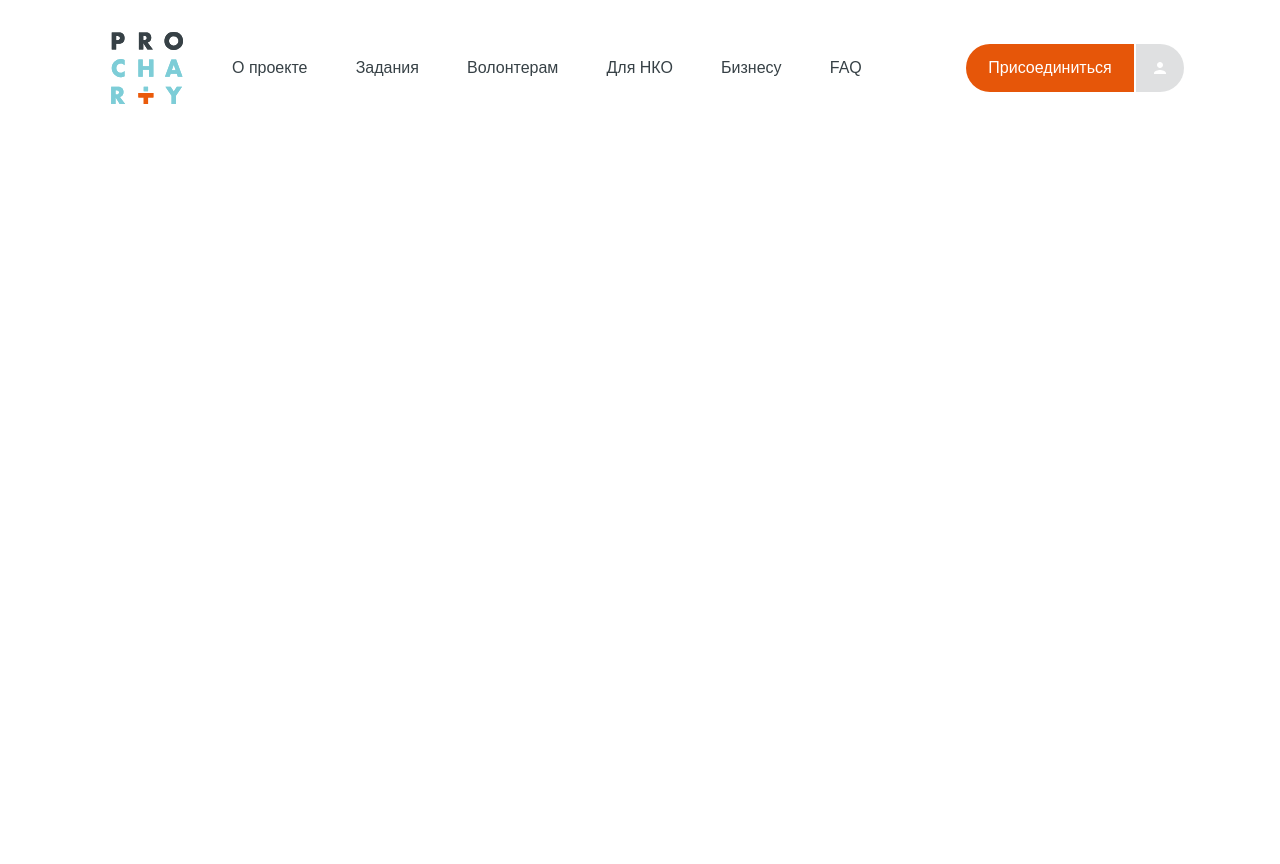
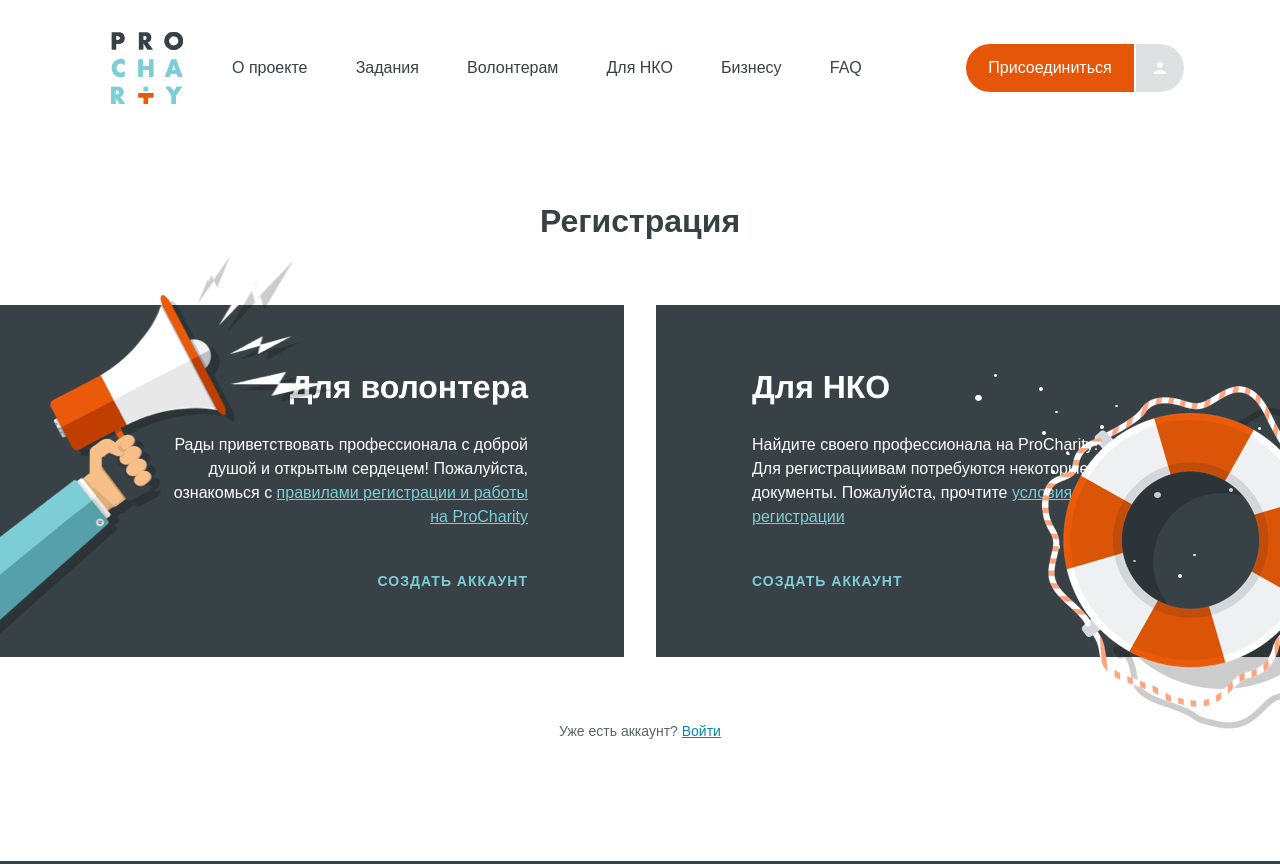
Before and after one commit to realdmitrii/ProCharity, a plain HTML site: page index.html in a window 1280 px wide. Shown: the top 864 px of the page. Before the commit the page ends 800 px from the top, so only its background shows below. Drawn offline with Linux system fonts and the light colour scheme.

Commit message:
choose section

```diff
--- a/index.html
+++ b/index.html
@@ -6,6 +6,7 @@
     <meta name="viewport" content="width=device-width, initial-scale=1.0">
     <title>ProCharity - Личный кабинет волонтера</title>
     <link rel="stylesheet" href="styles/template_styles.css">
+		<link rel="stylesheet" href="styles/styles.css">
 </head>
 <body>
 	<div class="header">
@@ -38,9 +39,42 @@
 		</div>
 	</div>
 	<div class="main">
-		<section>
-			Контент
-		</section>
+		<div class="main__title">Регистрация</div>
+		<div class="choose">
+			<div class="choose__reg">
+				<div href="#" class="choose__l">
+					<div class="choose__menu">
+					<div class="choose__head">Для волонтера</div>
+					<div class="choose__desc">
+						<p>
+						Рады приветствовать профессионала с доброй <br>
+						душой и открытым сердецем! Пожалуйста, <br>
+						ознакомься с <a href="#" class="choose__link" > правилами регистрации и работы <br>
+						на ProCharity</a>
+						</p>
+					</div>
+					<a href="#" class="choose__create choose__link">Создать аккаунт</a>
+				</div>
+				<div class="rupor"></div>
+				</div>
+				<div class="choose__r">
+					<div class="choose__menu_r">
+						<div class="choose__head">Для НКО</div>
+						<div class="choose__desc">
+							<p>
+							Найдите своего профессионала на ProCharity!<br>
+							Для регистрациивам потребуются некоторые <br>
+							документы. Пожалуйста, прочтите <a href="#" class="choose__link" >условия<br>
+							регистрации</a>
+							</p>
+						</div>
+						<a href="#" class="choose__create choose__link">Создать аккаунт</a>
+					</div>
+					<div class="skrug"></div>
+				</div>
+			</div>
+		</div>
+		<div class="bottom__entrance">Уже есть аккаунт? <a href="#" class="choose__link__bottom">Войти</a></div>
 	</div>
 	<div class="footer">
 		<div class="container">
--- /dev/null
+++ b/styles/styles.css
@@ -0,0 +1,144 @@
+
+.main {
+  display: flex;
+  flex-direction: column;
+}
+
+.main__title {
+  padding: 64px;
+  position: relative;
+  font-family: 'Arial';
+  font-style: normal;
+  font-weight: 700;
+  font-size: 32px;
+  line-height: 40px;
+  text-align: center;
+  color: #374045;
+  width: 100%;
+}
+
+.choose__reg {
+  display: flex;
+  flex-direction: row;
+  justify-content: space-between;
+  color: #fff;
+}
+
+.bottom__entrance {
+  padding-top: 64px;
+  padding-bottom: 120px;
+  text-align: center;
+  font-family: 'Arial';
+  font-style: normal;
+  font-weight: 400;
+  font-size: 14px;
+  line-height: 20px;
+  color: #58646A;
+}
+
+.choose__l {
+  width: 50%;
+  margin-right: 16px;
+  background: #374146;
+  color: #fff;
+  justify-content: right;
+  padding-right: 96px;
+  padding-top: 64px;
+  padding-bottom: 64px;
+  display: block;
+  text-decoration: none;
+  z-index: 2;
+  transition: all 0.5s;
+}
+
+.choose__r {
+  width: 50%;
+  margin-left: 16px;
+  background: #374146;
+  color: #fff;
+  text-align: left;
+  padding-left: 96px;
+  padding-top: 64px;
+  padding-bottom: 64px;
+  display: block;
+  text-decoration: none;
+  transition: all 0.5s;
+}
+
+.choose__r:hover, .choose__l:hover {
+    background: #EA5A0A;
+  }
+
+.choose__head {
+  font-family: 'Helvetica';
+  font-style: normal;
+  font-weight: 700;
+  font-size: 32px;
+  line-height: 36px;
+  padding-bottom: 28px;
+  }
+
+.choose__desc {
+  font-family: 'Arial';
+  font-style: normal;
+  font-weight: 400;
+  font-size: 16px;
+  line-height: 24px;
+  padding-bottom: 40px;
+}
+
+.rupor {
+  position: absolute;
+  width: 336px;
+  height: 480px;
+  left: 0px;
+  top: 250px;
+  background: url(../images/VolBg.png) center center no-repeat;
+  background-size: contain;
+}
+
+.choose__l:hover .rupor {
+  background: url(../images/VolBggray.png) center center no-repeat;
+}
+
+.choose__menu {
+  max-width: 400px;
+  text-align: right;
+  float: right;
+}
+
+.choose__menu_r {
+  max-width: 400px;
+  text-align: left;
+  float: left;
+}
+
+.skrug {
+  position: absolute;
+  width: 336px;
+  height: 480px;
+  right: -16px;
+  top: 250px;
+  background: url(../images/NKObg.png) center center no-repeat;
+  background-size: contain;
+}
+
+.choose__link {
+  color: #7DCDD7;
+}
+
+.choose__create {
+  text-decoration: none;
+  font-family: 'Arial';
+  font-style: normal;
+  font-weight: 700;
+  font-size: 14px;
+  line-height: 24px;
+  text-align: right;
+  letter-spacing: 1px;
+  text-transform: uppercase;
+}
+
+.choose__link__bottom {
+  color: #048AA7;
+}
--- a/styles/template_styles.css
+++ b/styles/template_styles.css
@@ -2,10 +2,12 @@ html {
   box-sizing: border-box;
   font-family: Arial, Helvetica, sans-serif;
   font-size: 16px;
+  margin: 0px;
 }
 
 * {
   box-sizing: inherit;
+  margin: 0px;
 }
 
 li {
@@ -13,12 +15,11 @@ li {
 }
 
 .header {
-  background: #7dcdd7;
-    position: fixed;
+    background: #7dcdd7;
     top: 0;
     right: 0;
     left: 0;
-    z-index: 1000;
+    z-index: 10;
     transition: all 0.5s;
     transform: translate3d(0, 0, 0);
     -webkit-box-sizing: border-box;
@@ -28,6 +29,8 @@ li {
     outline-offset: -1px;
     padding: 16px 0;
     color: #fff;
+    position: relative;
+    margin: 0px;
 }
 
 .header:hover {
@@ -115,3 +118,12 @@ li {
   background-image: url(../images/ico-search.svg);
   background-size: contain;
 }
+
+.footer {
+  background: #374146;
+  padding: 64px 0;
+  position: relative;
+  left: 0;
+  right: 0;
+  bottom: 0;
+}
```
Also changed, not shown: images/NKObg.png (added), images/VolBg.png (added), images/VolBggray.png (added).
